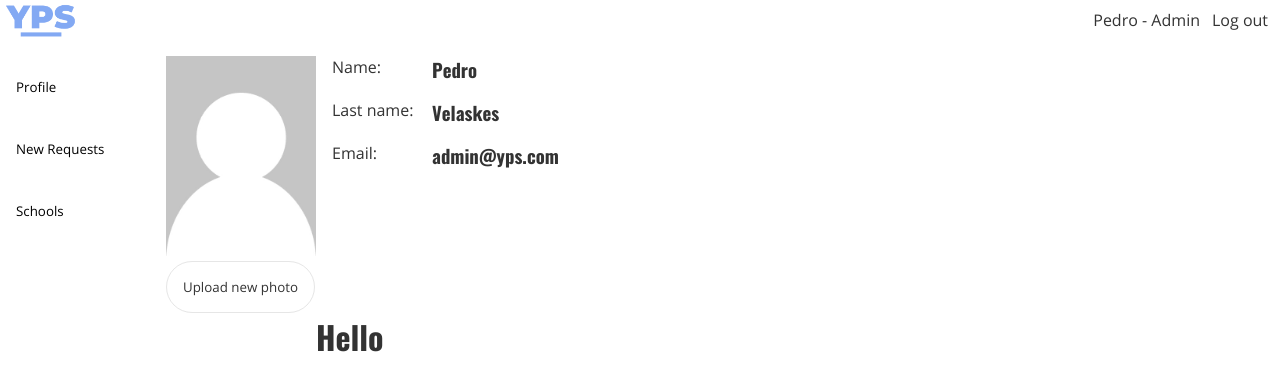
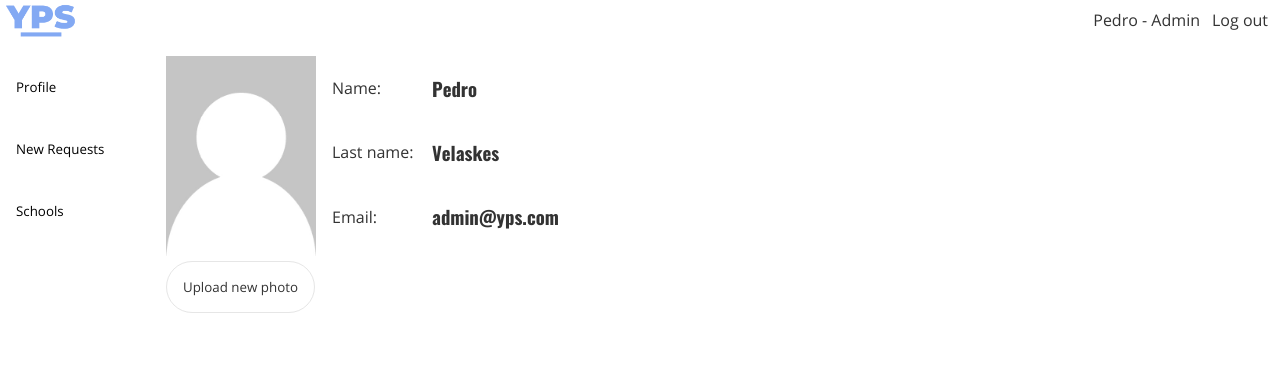
Before and after one commit to Social-projects-Rivne/YPS-Frontend, an Angular app: page /admin in a window 1280 px wide. Shown: the top 390 px of the page. Built offline with nearby package versions, Linux system fonts and the light colour scheme.

Commit message:
Delete update last coomit

```diff
--- a/src/app/pages/admin/admin.component.html
+++ b/src/app/pages/admin/admin.component.html
@@ -50,9 +50,9 @@
 						</li>
 					</ul>
 				</div>
-				<div class="notifications">
+				<!-- <div class="notifications">
 					<h1>Hello</h1>
-				</div>
+				</div> -->
 			</div>
 			<div *ngIf="!isCollapsed1">
 				<h3>Paris</h3>
--- a/src/app/pages/admin/admin.component.scss
+++ b/src/app/pages/admin/admin.component.scss
@@ -41,12 +41,12 @@
   grid-auto-columns: 150px auto;
   grid-gap: 1rem;
 }
-.notifications{
-  grid-column-start: 2;
-  grid-row-start: 3;
-  grid-row-end: 4;
-  grid-column-end: 3;
-}
+// .notifications{
+//   grid-column-start: 2;
+//   grid-row-start: 3;
+//   grid-row-end: 4;
+//   grid-column-end: 3;
+// }
 /* Style the tab */
 .tab {
     grid-column-start: 1;
@@ -107,11 +107,10 @@
     grid-column-start: 2;
     grid-column-end: 3;
     grid-row-start: 1;
-    grid-row-end: auto;
+    grid-row-end: 2;
     display: grid;
     padding-left: 1rem;
     grid-auto-columns: 100px auto;
-    grid-template-rows: repeat(2, 1fr)
   }
 
   .label_info{
@@ -120,23 +119,26 @@
     grid-row-end: auto;
     list-style-type: none;
     display: grid;
+    grid-template-rows: repeat(4, 1fr);
   }
-  .l_name{
-    grid-column-start: 1;
-    grid-row-start: 1;
+  .label_info li{
+    // grid-column-start: 1;
+    // grid-row-start: 1;
     justify-self: self-start;
+    align-self: center;
   }
 
   .name_edit{
     grid-column-start: 2;
     grid-row-start: 1;
-    grid-row-end: auto;
+    grid-row-end: 2;
     list-style-type: none;
     justify-self: self-start;
     display: grid;
-    grid-auto-rows: auto;
+    grid-template-rows: repeat(4, 1fr);
   }
 .name_edit li{
   display: block;
   justify-self: self-start;
+  align-self: center;
 }
```
